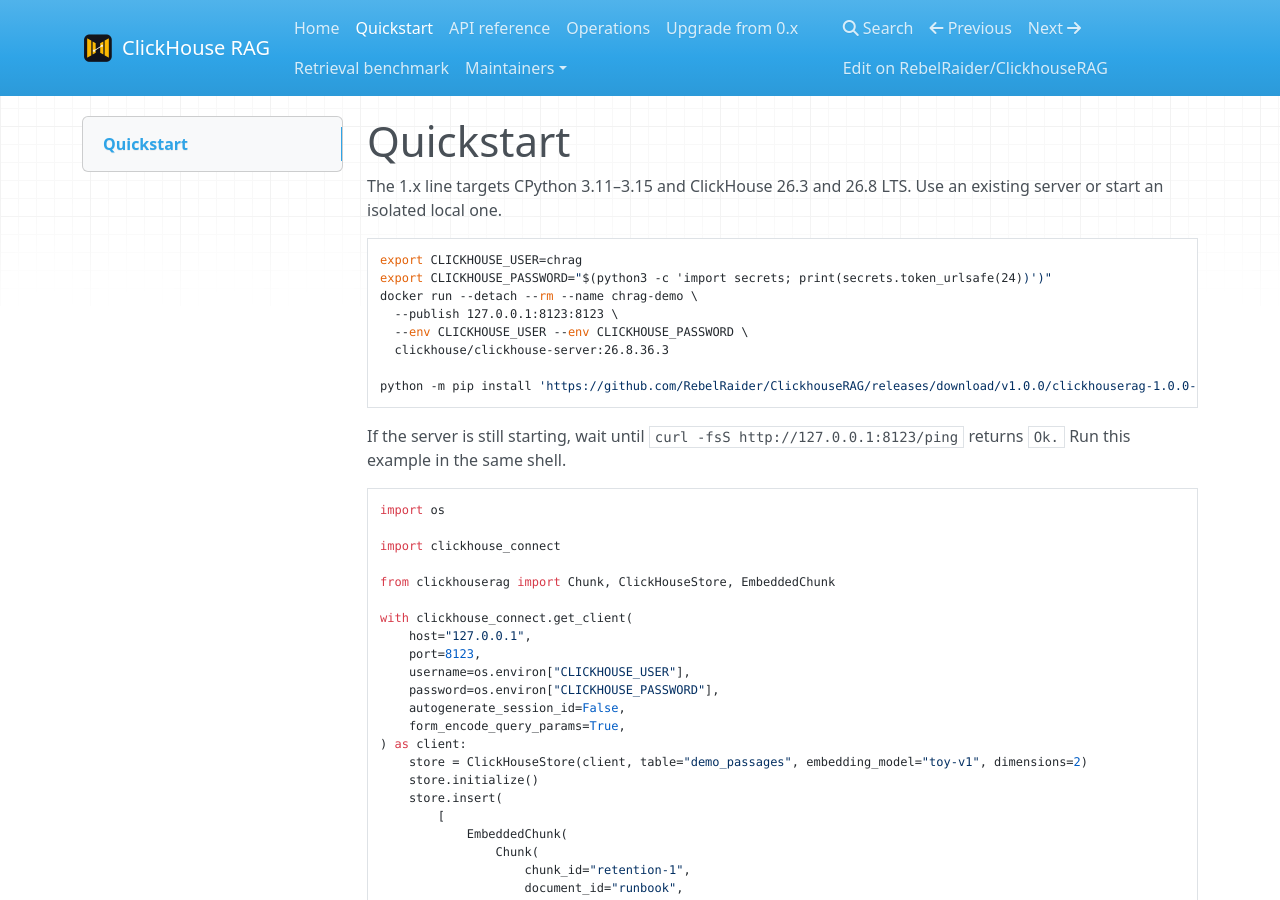
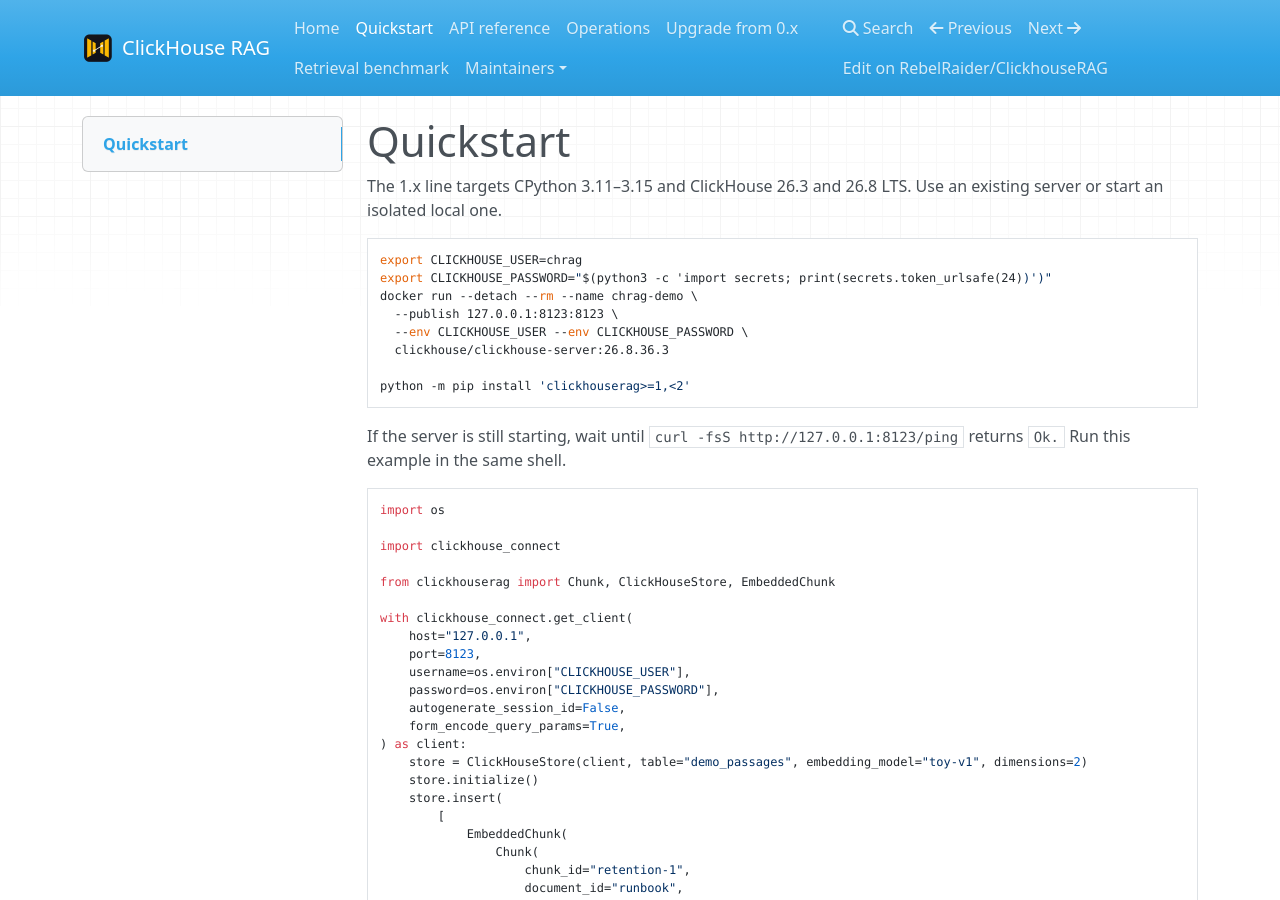
Before and after one commit to RebelRaider/ClickhouseRAG, an MkDocs documentation site: the page built from docs/quickstart.md, in a window 1280 px wide and 900 px high. Built offline with MkDocs 1.6.1, drawn with Linux system fonts in a browser that asks for light colours; nearby versions of some CDN libraries.

Commit message:
chore(release): prepare ClickHouse RAG 1.0.1

````diff
--- a/docs/quickstart.md
+++ b/docs/quickstart.md
@@ -11,7 +11,7 @@ docker run --detach --rm --name chrag-demo \
   --env CLICKHOUSE_USER --env CLICKHOUSE_PASSWORD \
   clickhouse/clickhouse-server:26.8.36.3
 
-python -m pip install 'https://github.com/RebelRaider/ClickhouseRAG/releases/download/v1.0.0/clickhouserag-1.0.0-py3-none-any.whl'
+python -m pip install 'clickhouserag>=1,<2'
 ```
 
 If the server is still starting, wait until `curl -fsS http://127.0.0.1:8123/ping`
--- a/pyproject.toml
+++ b/pyproject.toml
@@ -4,7 +4,7 @@ build-backend = "hatchling.build"
 
 [project]
 name = "clickhouserag"
-version = "1.0.0"
+version = "1.0.1"
 description = "Dense, lexical and hybrid retrieval for RAG applications on ClickHouse"
 readme = "README.md"
 requires-python = ">=3.11,<3.16"
````
Also changed, not shown: CHANGELOG.md (+13 -0 lines), 1 other file.
